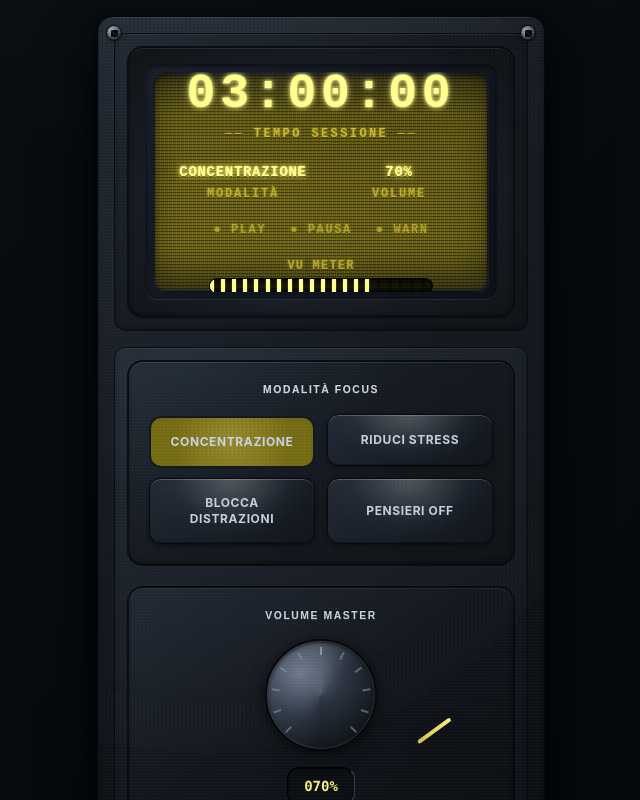
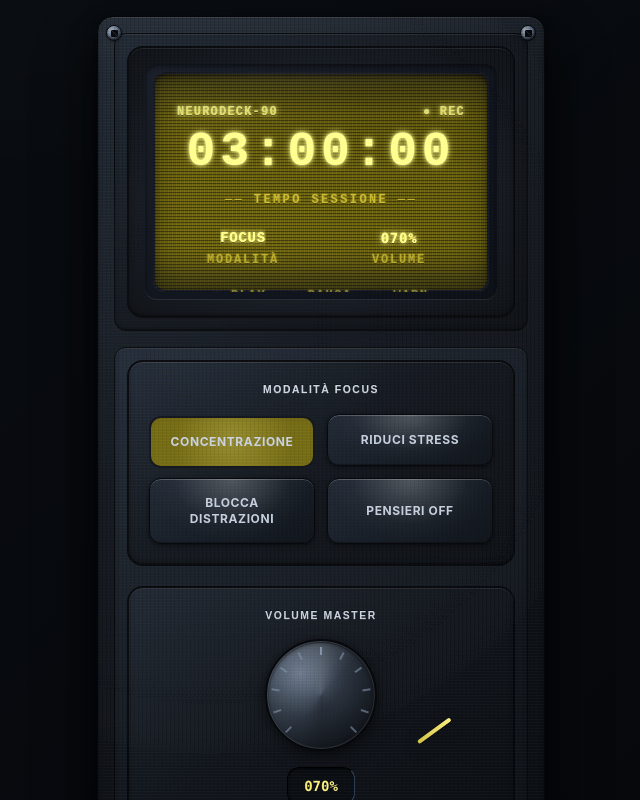
Before and after one commit to giorgiochi/nineties-aether-wave, a React (Vite) app: page / in a window 1280 px wide. Shown: the top 800 px of the page, without its empty margins (319-959 px from the left). Built offline with nearby package versions, Linux system fonts and the light colour scheme.

Commit message:
Fix screen layout inconsistency

```diff
--- a/src/components/NeuroDeckDisplay.tsx
+++ b/src/components/NeuroDeckDisplay.tsx
@@ -17,10 +17,10 @@ export const NeuroDeckDisplay: React.FC<NeuroDeckDisplayProps> = ({ neuroDeck })
 
   const getModeName = (mode: string): string => {
     const modeMap: Record<string, string> = {
-      'CONCENTRAZIONE': 'CONCENTRAZIONE',
-      'ADHD': 'BLOCCA DISTRAZIONI',
-      'STRESS': 'RIDUCI STRESS',
-      'INTRUSIVE_OFF': 'PENSIERI OFF'
+      'CONCENTRAZIONE': 'FOCUS',
+      'ADHD': 'ADHD',
+      'STRESS': 'RELAX',
+      'INTRUSIVE_OFF': 'QUIET'
     };
     return modeMap[mode] || mode;
   };
@@ -107,51 +107,55 @@ export const NeuroDeckDisplay: React.FC<NeuroDeckDisplayProps> = ({ neuroDeck })
             }}
           />
 
-          {/* Screen Content */}
-          <div className="text-tft h-full flex flex-col justify-center space-y-5 relative z-10">
-            {/* Header Row */}
-            <div className="flex justify-between items-center text-xs uppercase tracking-widest opacity-80">
+          {/* Screen Content - Fixed Layout Grid */}
+          <div className="text-tft h-full flex flex-col justify-between py-2 relative z-10">
+            {/* Header Row - Fixed Position */}
+            <div className="flex justify-between items-center text-xs uppercase tracking-widest opacity-80 h-4">
               <span>NEURODECK-90</span>
               <span>● REC</span>
             </div>
 
-            {/* Timer Display - Large and Prominent */}
-            <div className="text-center">
+            {/* Timer Display - Fixed Large Center */}
+            <div className="text-center flex-1 flex flex-col justify-center">
               <div
-                className="text-5xl font-bold tracking-widest mb-2 text-tft-glow font-mono"
+                className="text-5xl font-bold tracking-widest mb-2 text-tft-glow font-mono h-16 flex items-center justify-center"
                 style={{
                   fontFamily: '"Courier New", "Lucida Console", monospace'
                 }}
               >
                 {state.timeLeft > 0 ? formatTime(state.timeLeft) : formatTime(state.duration * 3600)}
               </div>
-              <div className="text-xs text-tft-dim uppercase tracking-[0.2em] opacity-70">
+              <div className="text-xs text-tft-dim uppercase tracking-[0.2em] opacity-70 h-4">
                 ── TEMPO SESSIONE ──
               </div>
             </div>
 
-            {/* Mode and Volume Grid */}
-            <div className="grid grid-cols-2 gap-6 text-center">
-              <div className="space-y-1">
-                <div className="text-sm uppercase tracking-wider font-bold">
-                  {getModeName(state.activeMode)}
+            {/* Mode and Volume Grid - Fixed Layout */}
+            <div className="grid grid-cols-2 gap-6 text-center py-4">
+              <div className="space-y-1 h-12 flex flex-col justify-center">
+                <div className="text-sm uppercase tracking-wider font-bold h-5 flex items-center justify-center">
+                  <span className="truncate max-w-full">
+                    {getModeName(state.activeMode)}
+                  </span>
                 </div>
-                <div className="text-xs text-tft-dim uppercase tracking-[0.15em] opacity-60">
+                <div className="text-xs text-tft-dim uppercase tracking-[0.15em] opacity-60 h-4">
                   MODALITÀ
                 </div>
               </div>
-              <div className="space-y-1">
-                <div className="text-sm uppercase tracking-wider font-bold">
-                  {Math.round(state.masterVolume * 100)}%
+              <div className="space-y-1 h-12 flex flex-col justify-center">
+                <div className="text-sm uppercase tracking-wider font-bold h-5 flex items-center justify-center">
+                  <span className="font-mono">
+                    {Math.round(state.masterVolume * 100).toString().padStart(3, '0')}%
+                  </span>
                 </div>
-                <div className="text-xs text-tft-dim uppercase tracking-[0.15em] opacity-60">
+                <div className="text-xs text-tft-dim uppercase tracking-[0.15em] opacity-60 h-4">
                   VOLUME
                 </div>
               </div>
             </div>
 
-            {/* Status Indicators */}
-            <div className="flex justify-center space-x-6 text-xs">
+            {/* Status Indicators - Fixed Position */}
+            <div className="flex justify-center space-x-6 text-xs h-4 items-center">
               <span className={`${state.isPlaying ? 'text-tft-glow' : 'text-tft-dim opacity-50'}`}>
                 ● PLAY
               </span>
@@ -163,9 +167,9 @@ export const NeuroDeckDisplay: React.FC<NeuroDeckDisplayProps> = ({ neuroDeck })
               </span>
             </div>
 
-            {/* VU Meter - Authentic LCD Style */}
-            <div className="px-8">
-              <div className="text-xs text-tft-dim uppercase tracking-widest text-center mb-1 opacity-60">
+            {/* VU Meter - Fixed Position and Size */}
+            <div className="px-8 py-2">
+              <div className="text-xs text-tft-dim uppercase tracking-widest text-center mb-1 opacity-60 h-3">
                 VU METER
               </div>
               <div
@@ -182,7 +186,7 @@ export const NeuroDeckDisplay: React.FC<NeuroDeckDisplayProps> = ({ neuroDeck })
                   boxShadow: 'inset 0 1px 3px rgba(0,0,0,0.9)'
                 }}
               >
-                {/* VU Segments */}
+                {/* VU Segments - Fixed 20 segments */}
                 {Array.from({ length: 20 }, (_, i) => (
                   <div
                     key={i}
@@ -198,8 +202,8 @@ export const NeuroDeckDisplay: React.FC<NeuroDeckDisplayProps> = ({ neuroDeck })
               </div>
             </div>
 
-            {/* Footer */}
-            <div className="text-center text-xs text-tft-dim uppercase tracking-[0.2em] opacity-40">
+            {/* Footer - Fixed Position */}
+            <div className="text-center text-xs text-tft-dim uppercase tracking-[0.2em] opacity-40 h-4 flex items-center justify-center">
               ── BINAURALE FOCUS SYSTEM ──
             </div>
           </div>
```
